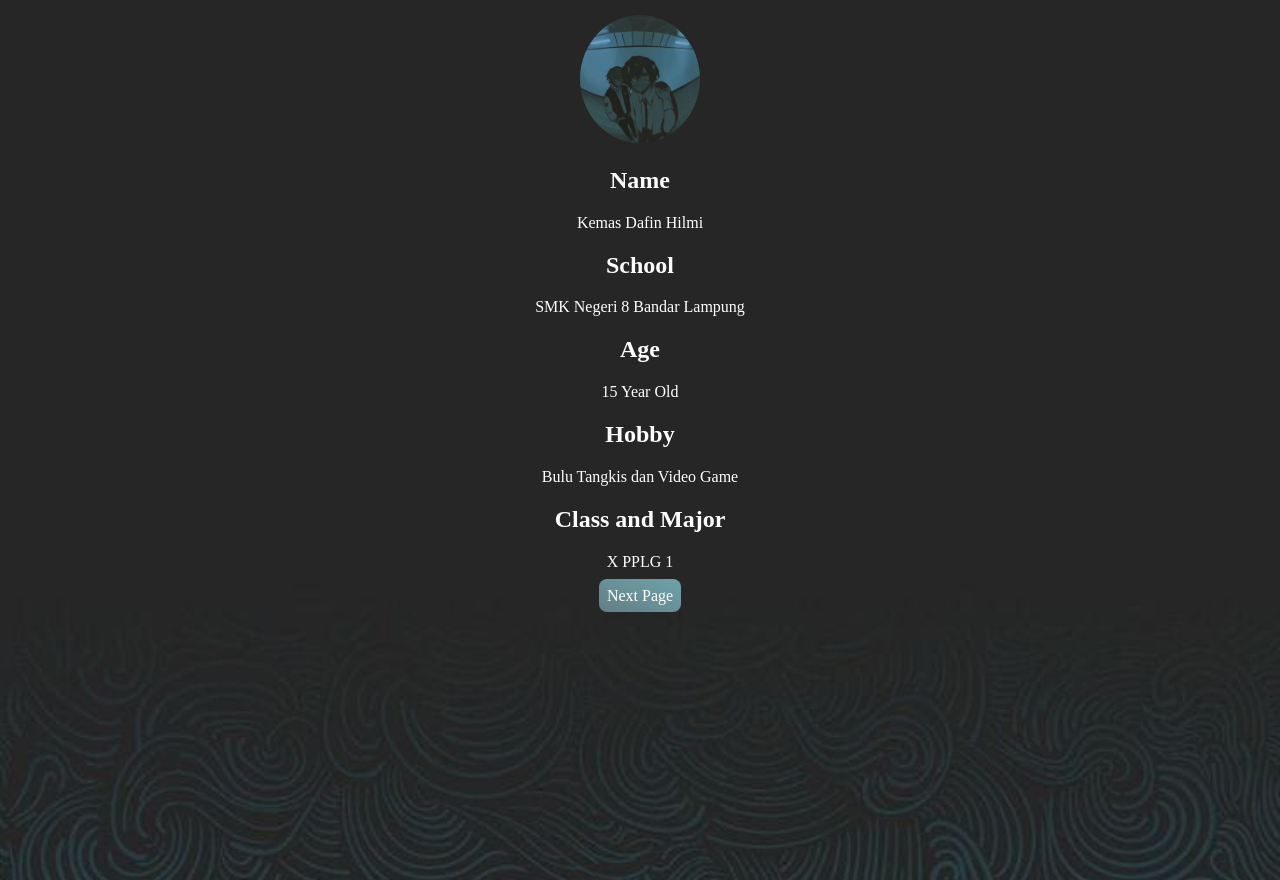
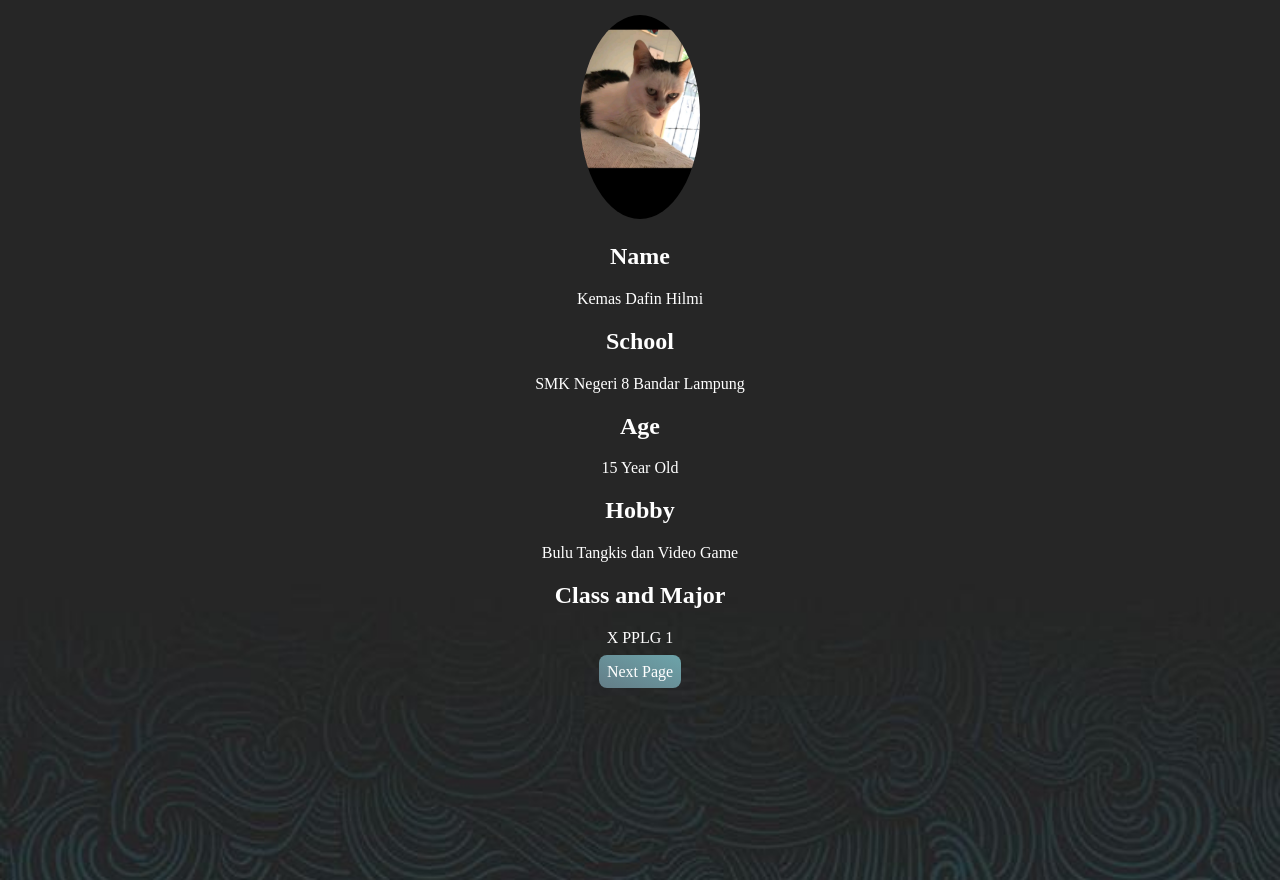
Before and after one commit to AriexKire/Kemas, a plain HTML site: page index.html in a window 1280 px wide. Drawn offline with Linux system fonts and the light colour scheme.

Commit message:
Update index.html

```diff
--- a/index.html
+++ b/index.html
@@ -62,7 +62,7 @@
 <body>
   <div class="container">
     <div class="card">
-      <img src="profil.jpeg" width="120px" alt="Muhammad Agitya">
+      <img src="profil.jpg" width="120px" alt="Muhammad Agitya">
       <h2>Name</h2>
       <p>Kemas Dafin Hilmi</p>
       <h2>School</h2>
```
